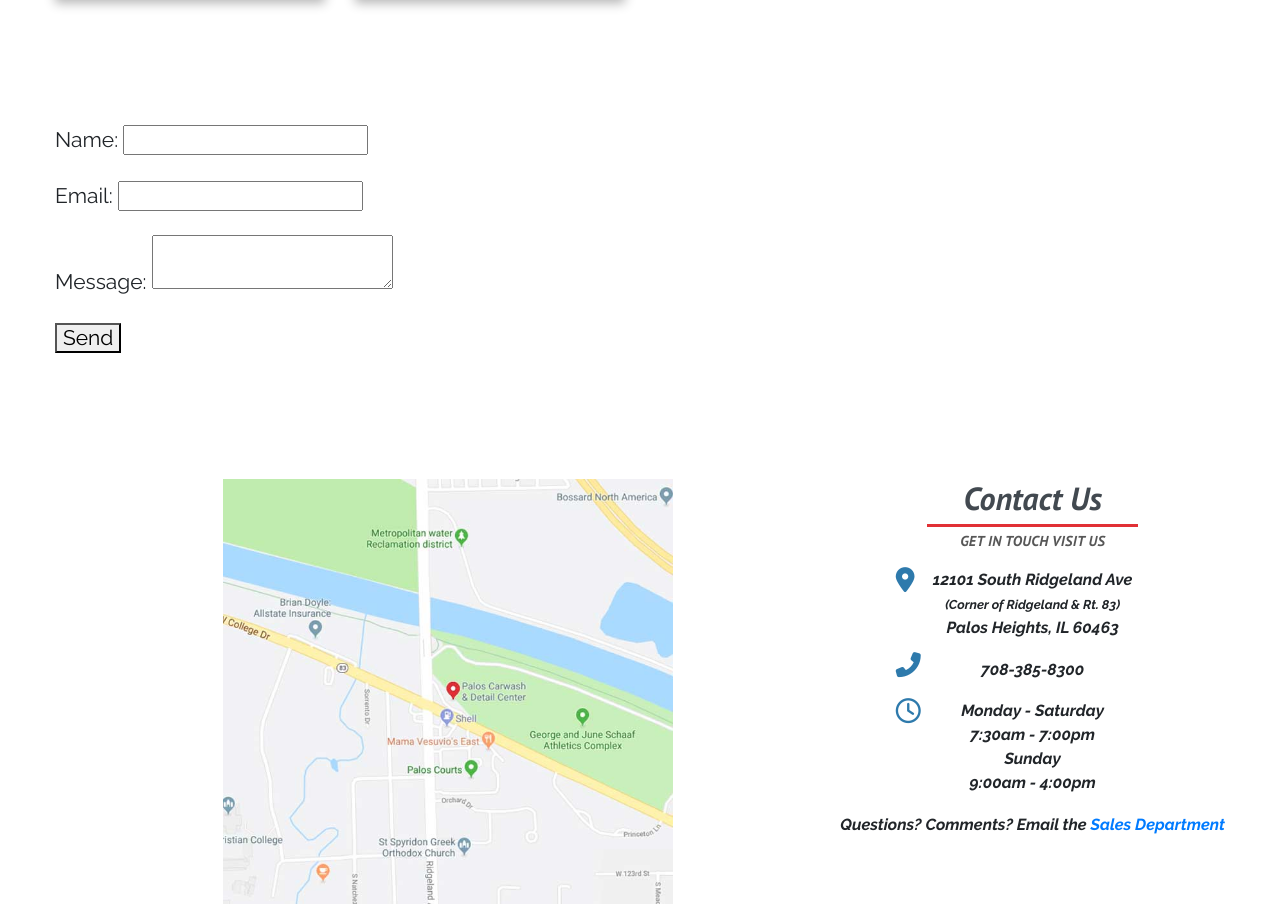
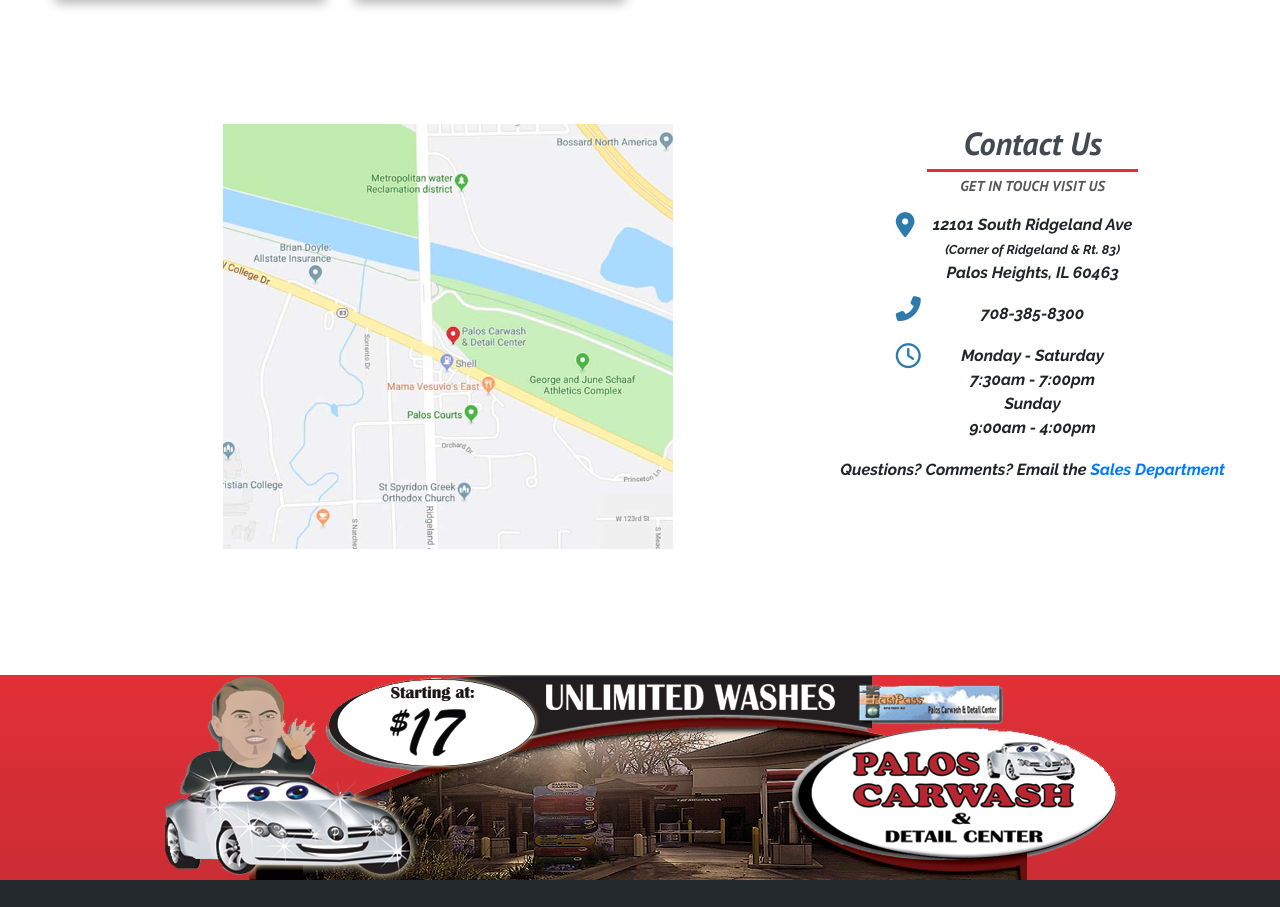
Before and after one commit to reduardo92/palos_car_wash, a React (Create React App) app: page / in a window 1280 px wide. Shown: the part 6333-7240 px from the top of the page. Built offline with nearby package versions, Linux system fonts and the light colour scheme.

Commit message:
form change

```diff
--- a/public/index.html
+++ b/public/index.html
@@ -21,6 +21,35 @@
     <title>Palos Auto Spa Carwash & Detail Center</title>
   </head>
   <body>
+    <!-- detail hidden form for netlify -->
+    <form name="Detail Appointment" netlify netlify-honeypot="bot-field" hidden>
+      <input type="text" name="name" />
+      <input type="email" name="email" />
+      <select name="hear"></select>
+      <select name="detail"></select>
+      <select name="dayWeek"></select>
+      <select name="time"></select>
+      <select type="tel" name="phone"></select>
+      <select type="text" name="vehicle"></select>
+      <select type="text" name="model"></select>
+      <select name="month"></select>
+      <select name="day"></select>
+      <textarea name="comments"></textarea>
+    </form>
+
+    <!-- Questionaire hidden form for netlify -->
+    <form name="Questionaire" netlify netlify-honeypot="bot-field" hidden>
+      <input type="text" name="name" />
+      <input type="email" name="email" />
+      <select name="hear"></select>
+      <select name="visited"></select>
+      <textarea name="review"></textarea>
+      <select name="stars"></select>
+      <select name="fair"></select>
+      <select name="employees"></select>
+      <textarea name="other"></textarea>
+    </form>
+
     <noscript>You need to enable JavaScript to run this app.</noscript>
     <div id="root"></div>
   </body>
--- a/src/App.js
+++ b/src/App.js
@@ -14,7 +14,6 @@
 import Footer from './Components/9_Footer/Footer';
 import ModalFormDetail from './Ui/Modal/ModalForm';
 import ModalFormQuestionaire from './Ui/Modal/ModalFormQuestionaire';
-import TestForm from './Components/10_Forms/TestForm';
 
 const App = () => (
   <StateProvider>
@@ -27,7 +26,6 @@
       <Coupons />
       <Reviews />
       <Gallery />
-      <TestForm />
       <Contact />
     </Container>
     <Footer />
--- a/src/Components/10_Forms/FormFunctions.js
+++ b/src/Components/10_Forms/FormFunctions.js
@@ -1,6 +1,6 @@
 import { useState } from 'react';
 
-const FormFunctions = initialState => {
+const FormFunctions = (initialState, formName) => {
   const [form, setForm] = useState(initialState);
 
   const [validated, setValidated] = useState(false);
@@ -10,7 +10,30 @@
     setForm(form => ({ ...form, [e.target.name]: e.target.value }));
   };
 
-  const handleSubmit = async e => {
+  // const handleSubmit = async e => {
+  //   e.preventDefault();
+
+  //   if (e.currentTarget.checkValidity() === false) {
+  //     e.stopPropagation();
+  //   }
+
+  //   setValidated(true);
+  //   // console.log(form);
+
+  //   if (e.currentTarget.checkValidity()) {
+  //     setValidated(false);
+  //     setForm(initialState);
+  //     // console.log('form true', form);
+  //   }
+  // }
+
+  const encode = data => {
+    return Object.keys(data)
+      .map(key => encodeURIComponent(key) + '=' + encodeURIComponent(data[key]))
+      .join('&');
+  };
+
+  const handleSubmit = e => {
     e.preventDefault();
 
     if (e.currentTarget.checkValidity() === false) {
@@ -18,12 +41,17 @@
     }
 
     setValidated(true);
-    // console.log(form);
 
     if (e.currentTarget.checkValidity()) {
       setValidated(false);
-      // setForm(initialState);
-      // console.log('form true', form);
+      setForm(initialState);
+      fetch('/', {
+        method: 'POST',
+        headers: { 'Content-Type': 'application/x-www-form-urlencoded' },
+        body: encode({ 'form-name': formName, ...form })
+      })
+        .then(() => alert('Success!'))
+        .catch(error => alert(error));
     }
   };
 
--- a/src/Components/10_Forms/TestForm.jsx
+++ /dev/null
@@ -1,42 +0,0 @@
-import React from 'react';
-import FormFunctions from './FormFunctions';
-
-const TestForm = () => {
-  const { handleChange, handleSubmit, form } = FormFunctions({
-    name: '',
-    email: '',
-    message: ''
-  });
-  return (
-    <form
-      name='contact'
-      method='POST'
-      data-netlify-recaptcha='true'
-      data-netlify='true'
-      onSubmit={handleSubmit}
-    >
-      <p>
-        <label>
-          Name: <input type='text' name={form.name} onChange={handleChange} />
-        </label>
-      </p>
-      <p>
-        <label>
-          Email:{' '}
-          <input type='email' name={form.email} onChange={handleChange} />
-        </label>
-      </p>
-      <p>
-        <label>
-          Message: <textarea name={form.message} onChange={handleChange} />
-        </label>
-      </p>
-      <div data-netlify-recaptcha='true' />
-      <p>
-        <button type='submit'>Send</button>
-      </p>
-    </form>
-  );
-};
-
-export default TestForm;
--- a/src/Ui/Modal/ModalForm.jsx
+++ b/src/Ui/Modal/ModalForm.jsx
@@ -113,7 +113,8 @@
 const ModalFormDetail = () => {
   const { modalShow, setModalShow } = useContext(Context);
 
-  const { handleChange, handleSubmit, form, validated } = FormFunctions({
+  const { handleChange, handleSubmit, form, validated } = FormFunctions(
+    {
       name: '',
       email: '',
       hear: '',
@@ -126,7 +127,9 @@
       month: '',
       day: '',
       comments: ''
-  });
+    },
+    'Detail Appointment'
+  );
 
   return (
     <ModalStyle
@@ -151,6 +154,7 @@
           validated={validated}
           onSubmit={handleSubmit}
         >
+          <input type='hidden' name='form-name' value='Detail Appointment' />
           <Form.Row>
             {/* Name */}
             <Form.Group as={Col} sm controlId='name'>
--- a/src/Ui/Modal/ModalFormQuestionaire.jsx
+++ b/src/Ui/Modal/ModalFormQuestionaire.jsx
@@ -56,7 +56,8 @@
 const ModalFormQuestionaire = () => {
   const { modalShow, setModalShow } = useContext(Context);
 
-  const { handleChange, handleSubmit, form, validated } = FormFunctions({
+  const { handleChange, handleSubmit, form, validated } = FormFunctions(
+    {
       name: '',
       email: '',
       hear: '',
@@ -66,7 +67,9 @@
       fair: '',
       employees: '',
       other: ''
-  });
+    },
+    'Questionaire'
+  );
 
   return (
     <ModalStyle
@@ -89,6 +92,7 @@
           validated={validated}
           onSubmit={handleSubmit}
         >
+          <input type='hidden' name='form-name' value='Questionaire' />
           <Form.Row>
             {/* Name */}
             <Form.Group as={Col} sm controlId='name'>
```
Lines whose indentation alone changed are shown as unchanged.
